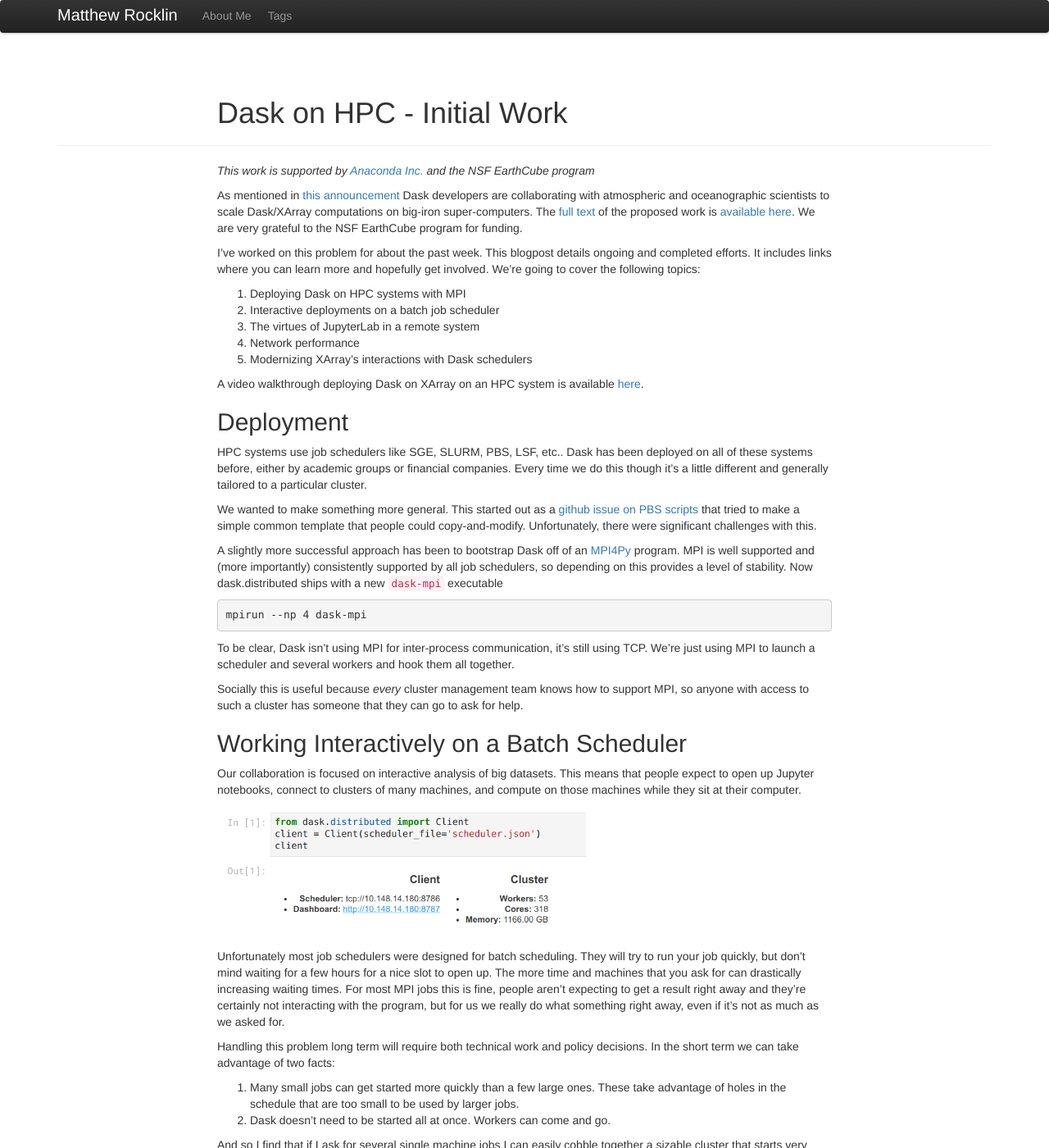
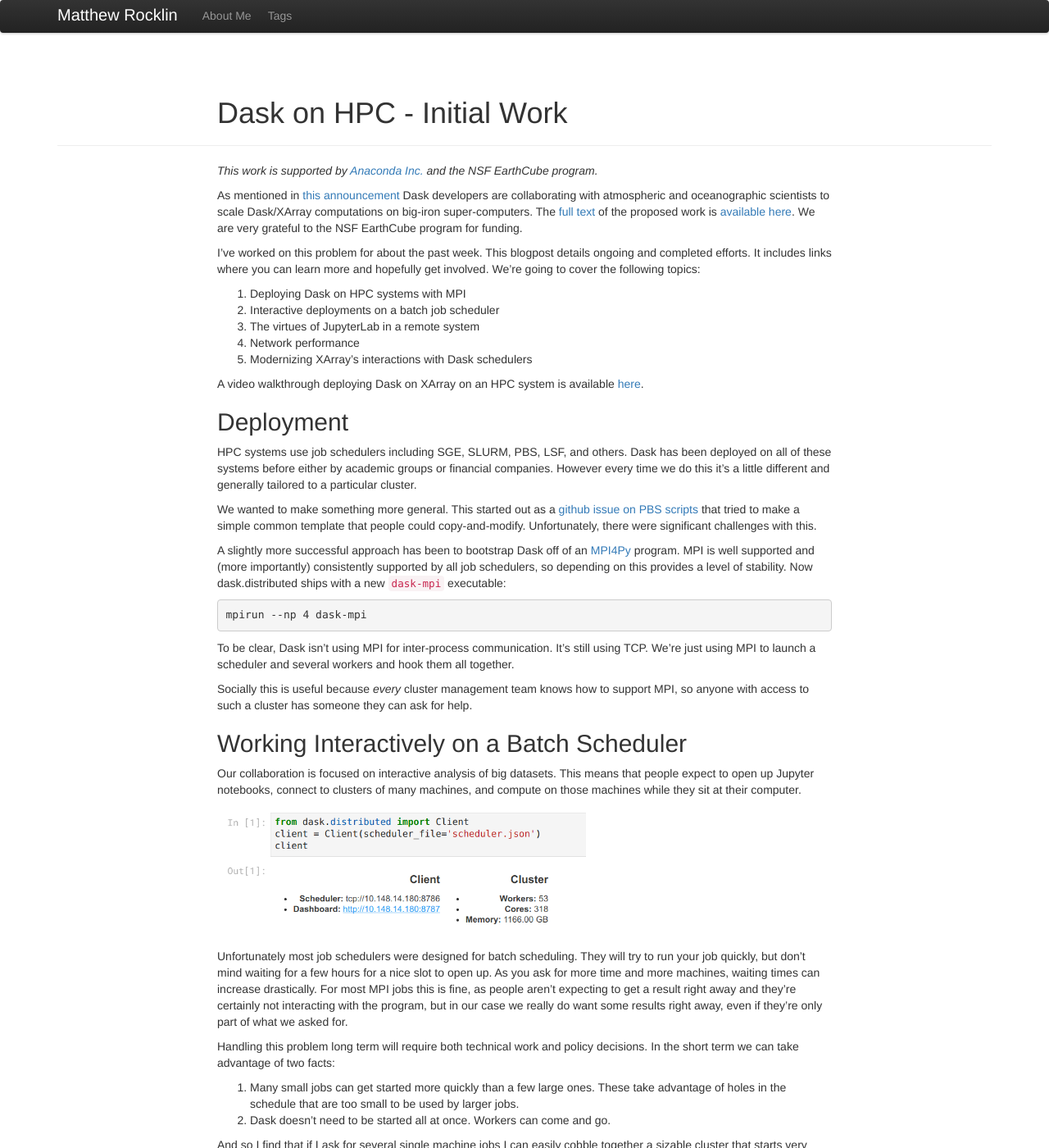
Before and after one commit to besyskymnbk/blog, a Jekyll site: the page built from _posts/work/2017-09-06-pangeo-1.md, in a window 1280 px wide and 1400 px high. Shown: the whole window at 82% size. Built offline with Jekyll 4.4.1, drawn with Linux system fonts in a browser that asks for light colours; comment, search, counter and statistics services are not loaded; some of the changed text lies outside the part shown.

Commit message:
text updates (#19)
* text updates

text updates

* typo

typo

```diff
--- a/_posts/work/2017-09-06-pangeo-1.md
+++ b/_posts/work/2017-09-06-pangeo-1.md
@@ -9,7 +9,7 @@ theme: twitter
 {% include JB/setup %}
 
 *This work is supported by [Anaconda Inc.](http://anaconda.com)
-and the NSF EarthCube program*
+and the NSF EarthCube program.*
 
 As mentioned in [this announcement]() Dask developers are collaborating
 with atmospheric and oceanographic scientists to scale Dask/XArray computations
@@ -34,10 +34,10 @@ A video walkthrough deploying Dask on XArray on an HPC system is available
 Deployment
 ----------
 
-HPC systems use job schedulers like SGE, SLURM, PBS, LSF, etc..  Dask has been
-deployed on all of these systems before, either by academic groups or financial
-companies.  Every time we do this though it's a little different and generally
-tailored to a particular cluster.
+HPC systems use job schedulers including SGE, SLURM, PBS, LSF, and others.  Dask
+has been deployed on all of these systems before either by academic groups or
+financial companies.  However every time we do this it's a little different and
+generally tailored to a particular cluster.
 
 We wanted to make something more general.  This started out as a [github issue
 on PBS scripts](https://github.com/dask/distributed/issues/1260) that tried to
@@ -48,17 +48,17 @@ A slightly more successful approach has been to bootstrap Dask off of an
 [MPI4Py](http://mpi4py.readthedocs.io/en/stable/) program.  MPI is well
 supported and (more importantly) consistently supported by all job schedulers,
 so depending on this provides a level of stability.  Now dask.distributed ships
-with a new `dask-mpi` executable
+with a new `dask-mpi` executable:
 
     mpirun --np 4 dask-mpi
 
-To be clear, Dask isn't using MPI for inter-process communication, it's still
+To be clear, Dask isn't using MPI for inter-process communication.  It's still
 using TCP.  We're just using MPI to launch a scheduler and several workers and
 hook them all together.
 
 Socially this is useful because *every* cluster management team knows how to
-support MPI, so anyone with access to such a cluster has someone that they can
-go to ask for help.
+support MPI, so anyone with access to such a cluster has someone they can ask
+for help.
 
 
 Working Interactively on a Batch Scheduler
@@ -73,11 +73,11 @@ computer.
 
 Unfortunately most job schedulers were designed for batch scheduling.  They
 will try to run your job quickly, but don't mind waiting for a few hours for a
-nice slot to open up.  The more time and machines that you ask for can
-drastically increasing waiting times.  For most MPI jobs this is fine, people
-aren't expecting to get a result right away and they're certainly not
-interacting with the program, but for us we really do what something right
-away, even if it's not as much as we asked for.
+nice slot to open up.  As you ask for more time and more machines, waiting times
+can increase drastically.  For most MPI jobs this is fine, as people aren't
+expecting to get a result right away and they're certainly not interacting with
+the program, but in our case we really do want some results right away, even if
+they're only part of what we asked for.
 
 Handling this problem long term will require both technical work and policy
 decisions.  In the short term we can take advantage of two facts:
@@ -111,10 +111,10 @@ Jupyter Lab and Web Frontends
 I've been starting a Jupyter server on my main Dask scheduler node and then
 ssh-tunneling so that I can use that Jupyter server from my home computer.
 
-In particular I've been using Jupter Lab.  This is both because I prefer the
+In particular I've been using Jupyter Lab.  This is both because I prefer the
 notebook experience in Jupyter Lab and also because it allows me to create more
-terminals, navigate the file system, etc. all without having to open several
-more connections.
+terminals, navigate the file system, and so on, all without having to open
+several more connections.
 
 Jupyter Lab is *much* more valuable when every connection to a remote machine
 is somewhat painful to set up.  This one connection really gives you just about
@@ -168,16 +168,16 @@ XArray and Dask.distributed
 ---------------------------
 
 XArray was the first major project to use Dask internally.  This early
-integration was critical to prove out Dask's internals with user feedback,
-however it also means that some parts of XArray were designed well before some
+integration was critical to prove out Dask's internals with user feedback.
+However it also means that some parts of XArray were designed well before some
 of the newer parts of Dask, notably the asynchronous distributed scheduling
 features.
 
 XArray can still use Dask on a distributed cluster, but only with the subset of
 features that are also available with the single machine scheduler.  This means
 that persisting data in distributed RAM, parallel debugging, publishing shared
-datasets, etc. all require significantly more work today with XArray then they
-should.
+datasets, and so on all require significantly more work today with XArray than
+they should.
 
 To address this we plan to update XArray to follow a newly proposed [Dask
 interface](https://github.com/dask/dask/pull/1068#issuecomment-326591640).
```
